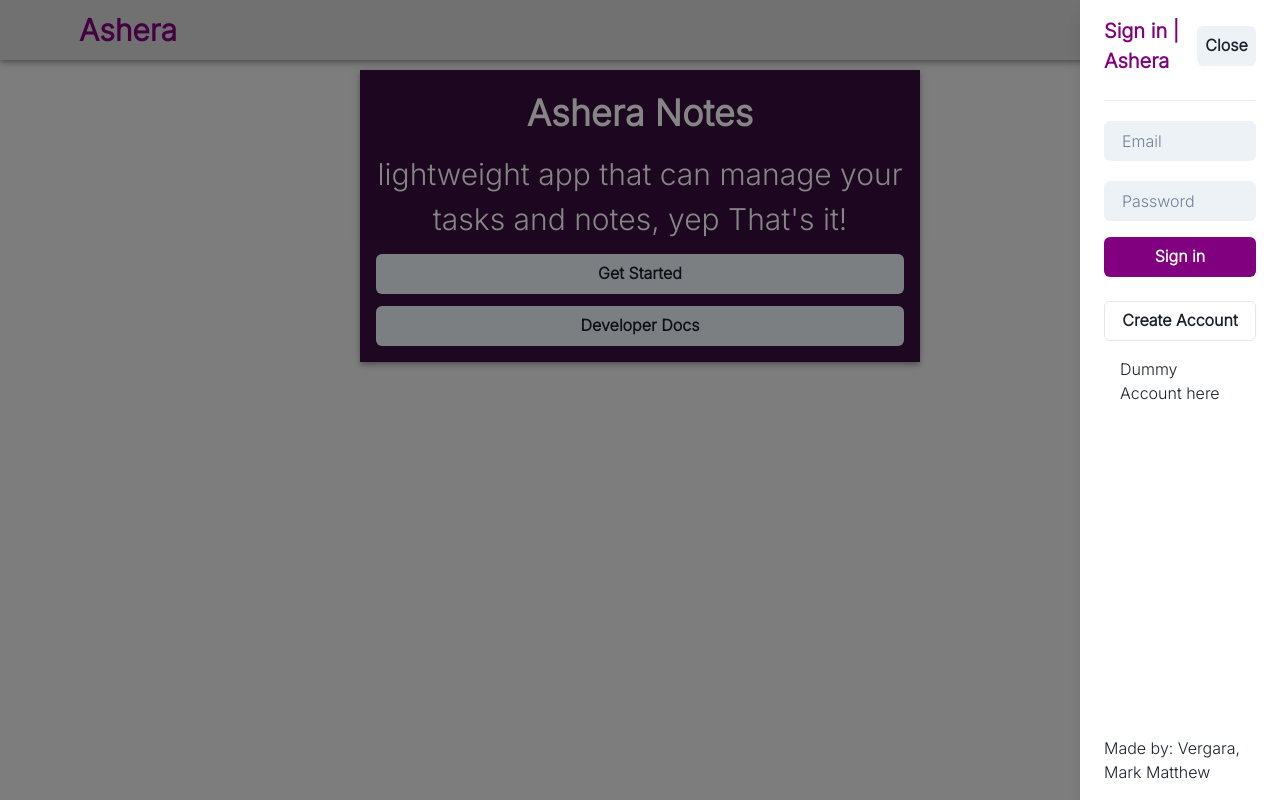
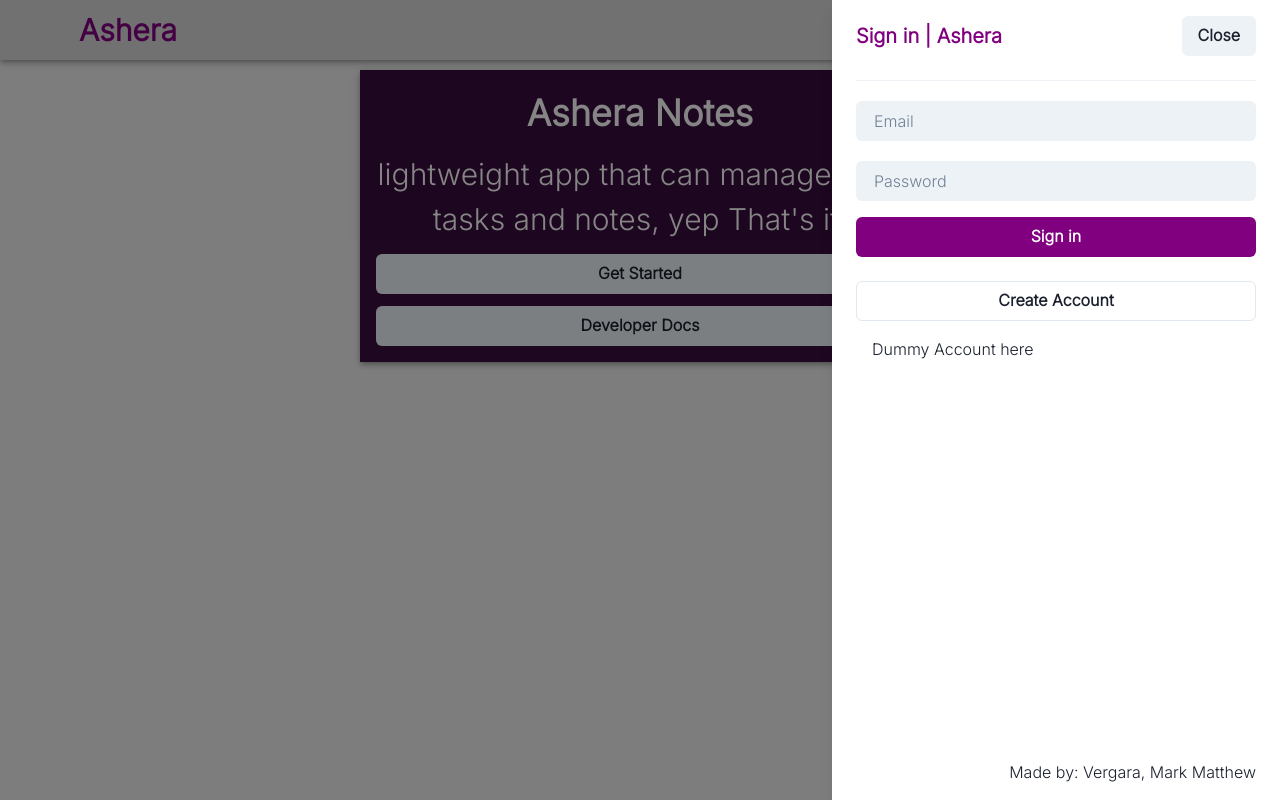
Before and after one commit to mmvergara/mmv-ashera, a React (Create React App) app: page / in a window 1280 px wide. Both pictures are taken after a click on the button 1196 px from the left and 30 px from the top of the page. Built offline with nearby package versions, Linux system fonts and the light colour scheme; no server answers.

Commit message:
fixed drawer size

```diff
--- a/src/components/AuthForms/SignInDrawer.tsx
+++ b/src/components/AuthForms/SignInDrawer.tsx
@@ -74,7 +74,7 @@ const SigninDrawer: React.FC<SidenavProps> = ({ isOpen, toggleSignin }) => {
       <SignupDrawer isOpen={showSignup} toggleSignup={toggleSignUp} />
       <Drawer isOpen={isOpen} placement='right' size='sm' onClose={handleClose} colorScheme='gray'>
         <DrawerOverlay />
-        <DrawerContent maxW='200px' backgroundColor={isDarkMode ? "#1a202c" : "white"}>
+        <DrawerContent backgroundColor={isDarkMode ? "#1a202c" : "white"}>
           <DrawerHeader style={{ display: "flex", alignItems: "center" }}>
             <span style={{ marginRight: "auto", color: isDarkMode ? "white" : "purple" }}>
               Sign in | Ashera
```
